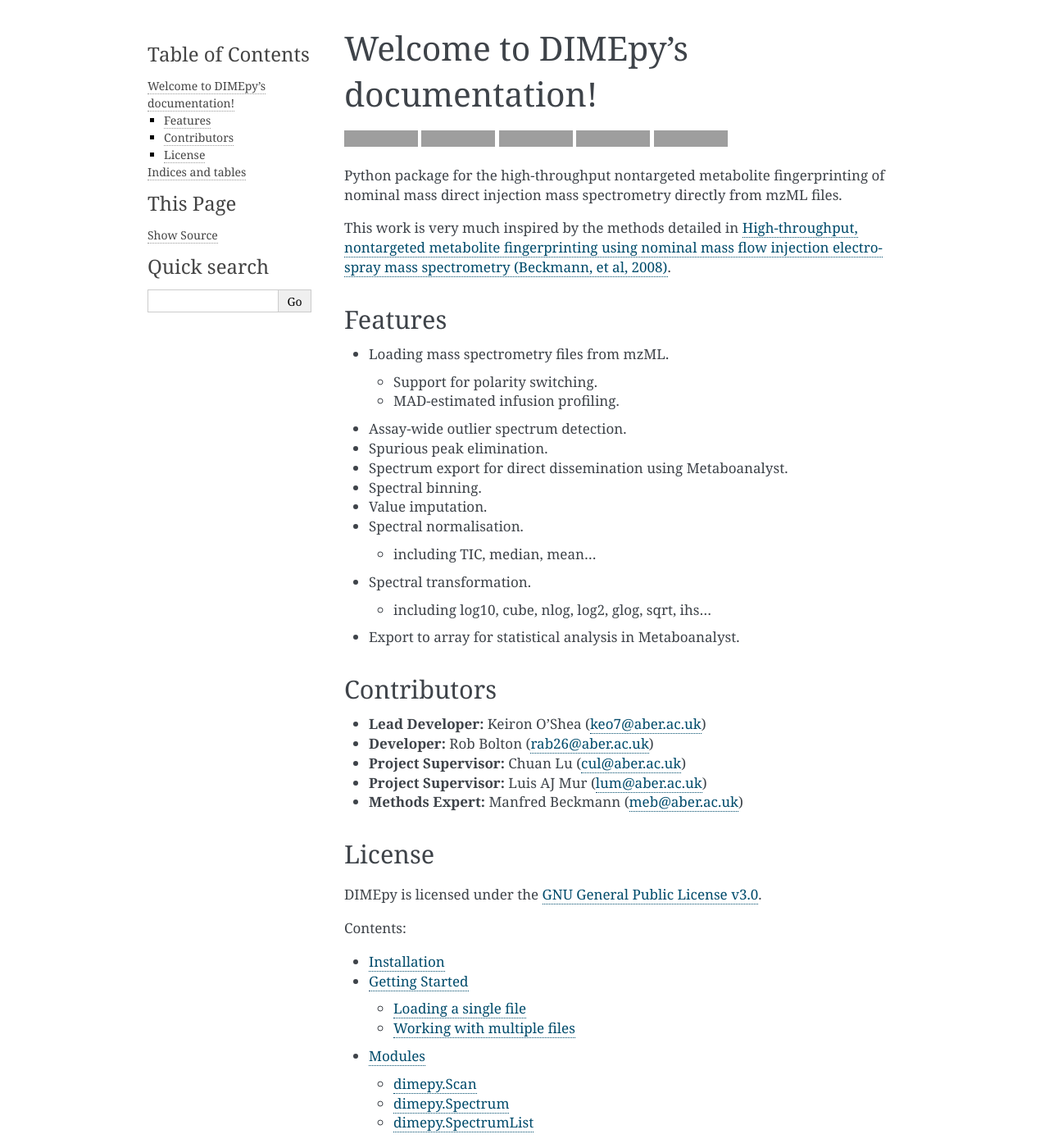
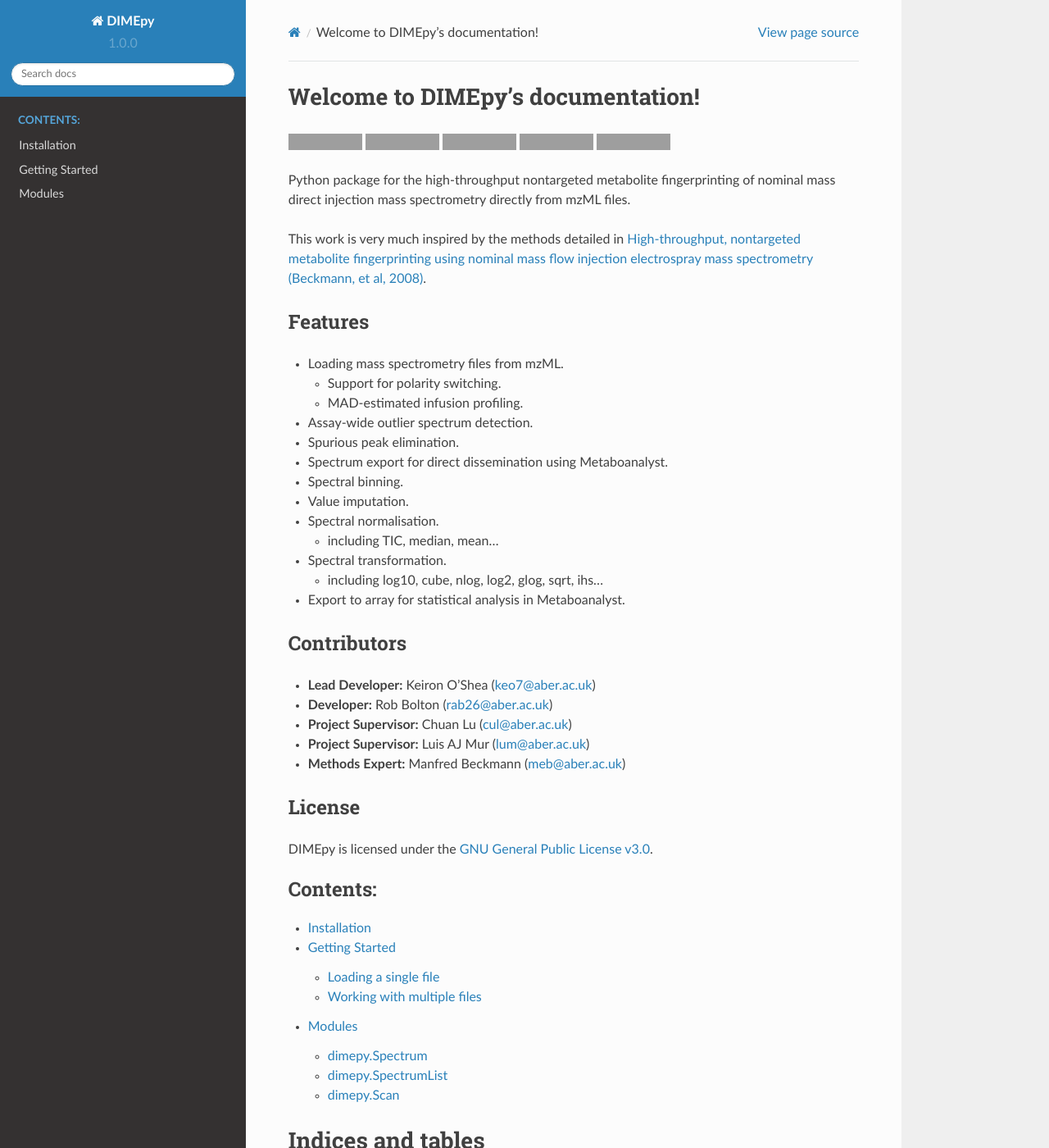
Before and after one commit to AberystwythSystemsBiology/DIMEpy, a Sphinx documentation site: the page built from docs/index.rst, in a window 1280 px wide and 1400 px high. Shown: the whole window at 82% size. Built offline with Sphinx 7.4.7 and the Read the Docs theme 2.0.0, drawn with Linux system fonts in a browser that asks for light colours; the version number is read from the project's files by our own code; some of the changed text lies outside the part shown; grey boxes are pictures that could not be loaded.

Commit message:
Need to get head around documentaiton

```diff
--- a/docs/conf.py
+++ b/docs/conf.py
@@ -74,7 +74,7 @@
 exclude_patterns = ['_build', 'Thumbs.db', '.DS_Store']
 
 # The name of the Pygments (syntax highlighting) style to use.
-pygments_style = None
+pygments_style = 'sphinx'
 
 
 # -- Options for HTML output -------------------------------------------------
@@ -82,7 +82,7 @@
 # The theme to use for HTML and HTML Help pages.  See the documentation for
 # a list of builtin themes.
 #
-html_theme = 'alabaster'
+html_theme = 'sphinx_rtd_theme'
 
 # Theme options are theme-specific and customize the look and feel of a theme
 # further.  For a list of options available for each theme, see the
```
Also changed, not shown: docs/modules.rst (+17 -31 lines), 1 other file.
